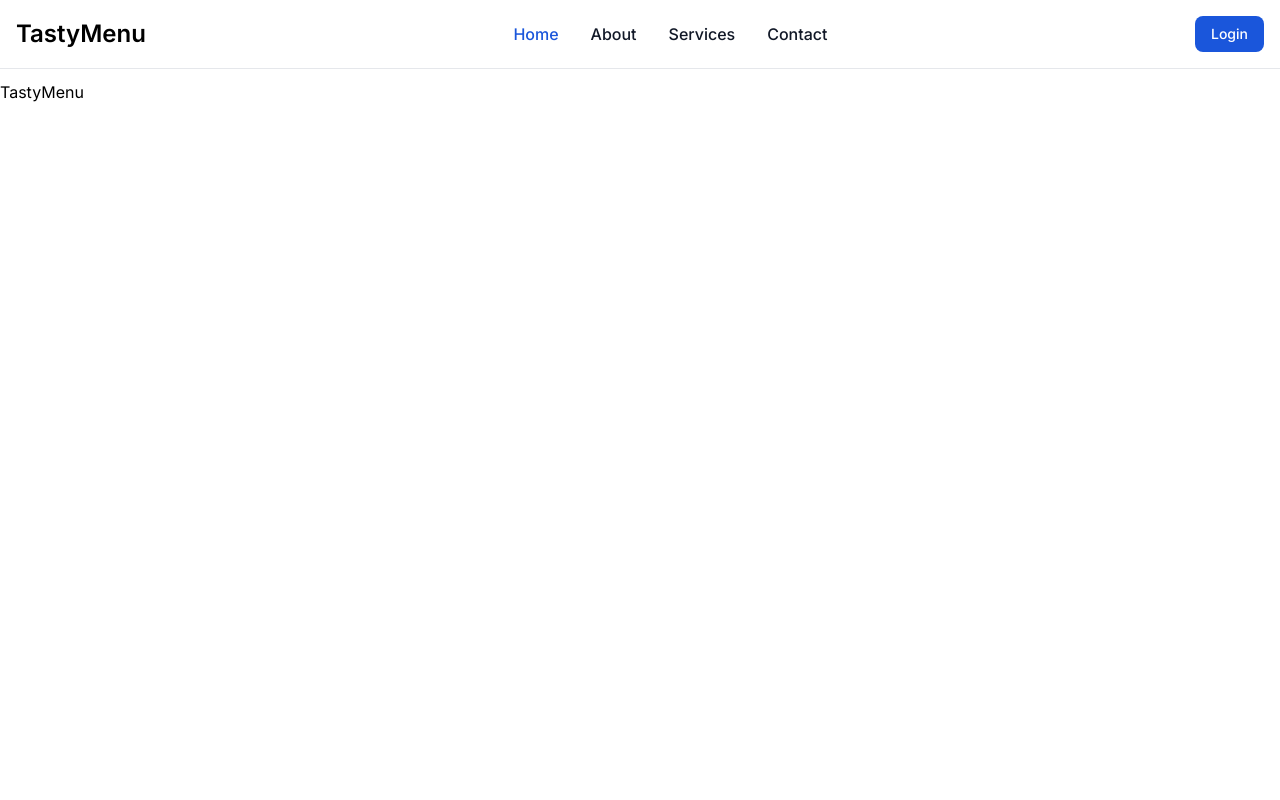
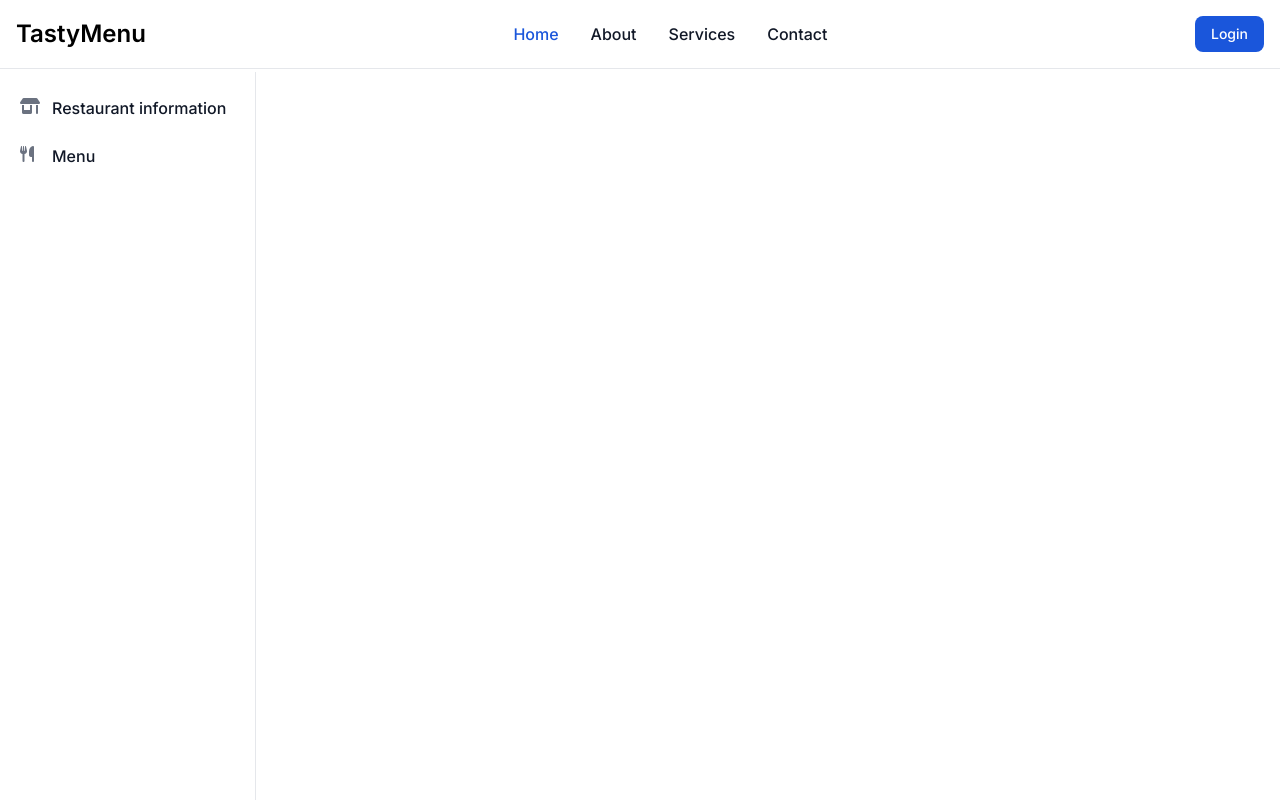
Before and after one commit to toanhminh0412/tasty-menu, a Next.js app: page / in a window 1280 px wide. Built offline with nearby package versions, Linux system fonts and the light colour scheme.

Commit message:
Add a sidebar

```diff
--- /dev/null
+++ b/src/app/components/Sidebar.tsx
@@ -0,0 +1,94 @@
+"use client";
+
+import { useState } from "react";
+
+export default function Sidebar() {
+    const [tab, setTab] = useState<string>("main");
+
+    if (tab === "main") {
+        return (
+            <MainSidebar setTab={setTab}/>
+        )
+    }
+
+    if (tab === "info") {
+        return (
+            <InfoSidebar setTab={setTab}/>
+        )
+    }
+
+    if (tab === "menu") {
+        return (
+            <MenuSidebar setTab={setTab}/>
+        )
+    }
+}
+
+type SidebarProps = {
+    setTab : (value: string) => void
+}
+
+const MainSidebar = ({ setTab } : SidebarProps) => {
+    return (
+        <aside id="logo-sidebar" className="fixed top-18 left-0 z-20 w-64 h-screen pt-4 transition-transform -translate-x-full bg-white border-r border-gray-200 sm:translate-x-0 dark:bg-gray-800 dark:border-gray-700" aria-label="Sidebar">
+            <div className="h-full px-3 pb-4 overflow-y-auto bg-white dark:bg-gray-800">
+                <ul className="space-y-2 font-medium">
+                    <li>
+                        <label
+                            className="flex items-center p-2 text-gray-900 rounded-lg dark:text-white hover:bg-gray-100 dark:hover:bg-gray-700 group"
+                            onClick={() => setTab("info")}>
+                            <i className="fa-solid fa-shop w-5 h-5 text-gray-500 transition duration-75 dark:text-gray-400 group-hover:text-gray-900 dark:group-hover:text-white"></i>
+                            <span className="ms-3">Restaurant information</span>
+                        </label>
+                    </li>
+                    <li>
+                        <label
+                            className="flex items-center p-2 text-gray-900 rounded-lg dark:text-white hover:bg-gray-100 dark:hover:bg-gray-700 group"
+                            onClick={() => setTab("menu")}>
+                            <i className="fa-solid fa-utensils w-5 h-5 text-gray-500 transition duration-75 dark:text-gray-400 group-hover:text-gray-900 dark:group-hover:text-white"></i>
+                            <span className="ms-3">Menu</span>
+                        </label>
+                    </li>
+                </ul>
+            </div>
+        </aside>
+    )
+}
+
+const InfoSidebar = ({ setTab } : SidebarProps) => {
+    return (
+        <aside id="logo-sidebar" className="fixed top-18 left-0 z-20 w-64 h-screen pt-4 transition-transform -translate-x-full bg-white border-r border-gray-200 sm:translate-x-0 dark:bg-gray-800 dark:border-gray-700" aria-label="Sidebar">
+            <div className="h-full px-3 pb-4 overflow-y-auto bg-white dark:bg-gray-800">
+                <ul className="space-y-2 font-medium">
+                    <li>
+                        <label
+                            className="flex items-center p-2 text-gray-900 rounded-lg dark:text-white hover:bg-gray-100 dark:hover:bg-gray-700 group"
+                            onClick={() => setTab("main")}>
+                            <i className="fa-solid fa-arrow-left w-5 h-5 text-gray-500 transition duration-75 dark:text-gray-400 group-hover:text-gray-900 dark:group-hover:text-white"></i>
+                            <span className="ms-3">Back</span>
+                        </label>
+                    </li>
+                </ul>
+            </div>
+        </aside>
+    )
+}
+
+const MenuSidebar = ({ setTab } : SidebarProps) => {
+    return (
+        <aside id="logo-sidebar" className="fixed top-18 left-0 z-20 w-64 h-screen pt-4 transition-transform -translate-x-full bg-white border-r border-gray-200 sm:translate-x-0 dark:bg-gray-800 dark:border-gray-700" aria-label="Sidebar">
+            <div className="h-full px-3 pb-4 overflow-y-auto bg-white dark:bg-gray-800">
+                <ul className="space-y-2 font-medium">
+                    <li>
+                        <label
+                            className="flex items-center p-2 text-gray-900 rounded-lg dark:text-white hover:bg-gray-100 dark:hover:bg-gray-700 group"
+                            onClick={() => setTab("main")}>
+                            <i className="fa-solid fa-arrow-left w-5 h-5 text-gray-500 transition duration-75 dark:text-gray-400 group-hover:text-gray-900 dark:group-hover:text-white"></i>
+                            <span className="ms-3">Back</span>
+                        </label>
+                    </li>
+                </ul>
+            </div>
+        </aside>
+    )
+}
--- a/src/app/layout.tsx
+++ b/src/app/layout.tsx
@@ -16,6 +16,10 @@ export default function RootLayout({
 }>) {
   return (
     <html lang="en">
+      <head>
+        {/* Font Awesome */}
+        <link rel="stylesheet" href="https://cdnjs.cloudflare.com/ajax/libs/font-awesome/6.5.1/css/all.min.css" integrity="sha512-DTOQO9RWCH3ppGqcWaEA1BIZOC6xxalwEsw9c2QQeAIftl+Vegovlnee1c9QX4TctnWMn13TZye+giMm8e2LwA==" crossOrigin="anonymous" referrerPolicy="no-referrer" />
+      </head>
       <body className={inter.className}>
         <nav className="bg-white dark:bg-gray-900 fixed w-full z-20 top-0 start-0 border-b border-gray-200 dark:border-gray-600">
           <div className="max-w-screen-xl flex flex-wrap items-center justify-between mx-auto p-4">
@@ -50,9 +54,10 @@ export default function RootLayout({
           </div>
           </div>
         </nav>
-        <main className="pt-20 bg-white min-w-screen min-h-screen">
+        <main className="pt-18 bg-white min-w-screen min-h-screen">
           {children}
         </main>
+        {/* Flowbite */}
         <script src="/flowbite/flowbite.min.js" async></script>
       </body>
     </html>
--- a/src/app/page.tsx
+++ b/src/app/page.tsx
@@ -1,7 +1,10 @@
-import Image from "next/image";
+import Sidebar from "./components/Sidebar";
 
 export default function Home() {
   return (
-    <h1>TastyMenu</h1>
+    <div>
+      {/* Side menu */}
+      <Sidebar/>
+    </div>
   );
 }
--- a/tailwind.config.ts
+++ b/tailwind.config.ts
@@ -14,6 +14,10 @@ const config: Config = {
         "gradient-conic":
           "conic-gradient(from 180deg at 50% 50%, var(--tw-gradient-stops))",
       },
+      spacing: {
+        '17': '4.25rem',
+        '18': '4.5rem',
+      }
     },
   },
   plugins: [
```
